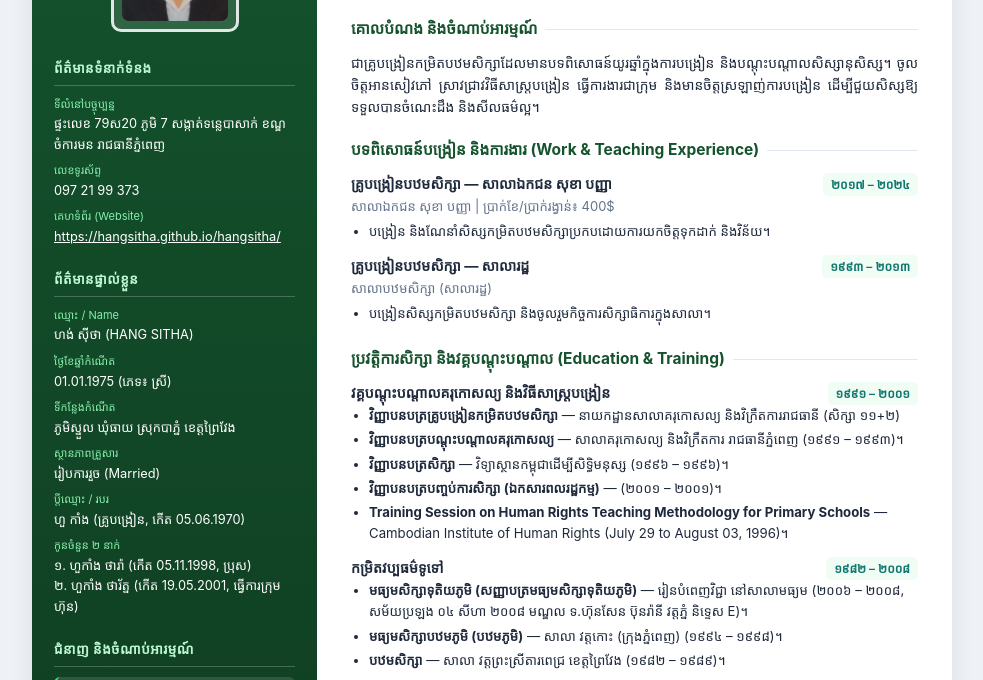
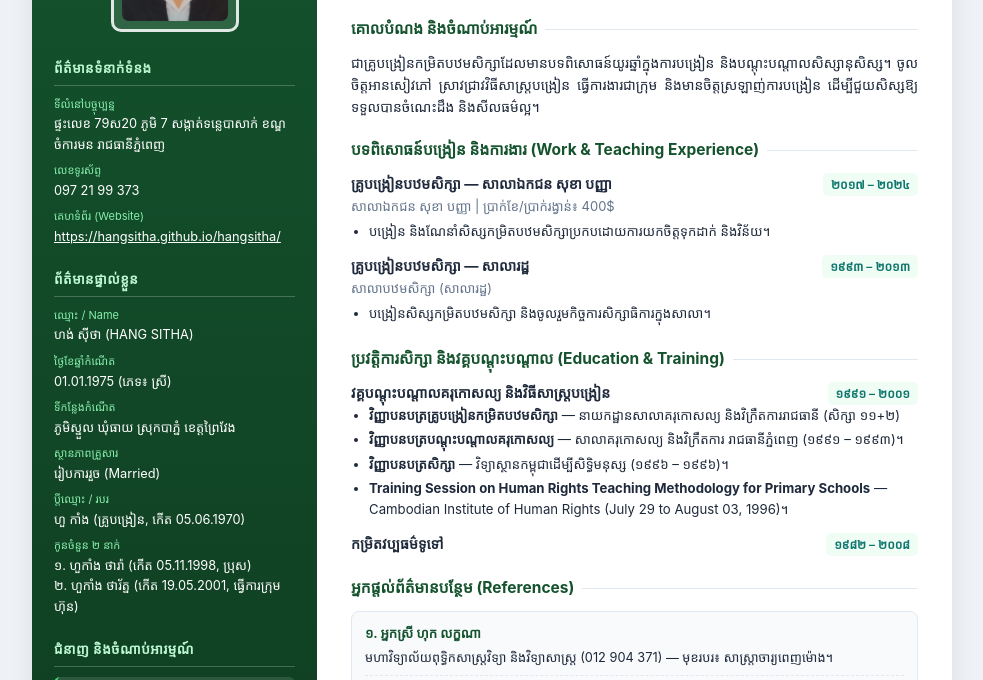
Before and after one commit to hangsitha/hangsitha_cv, a plain HTML site: page index.html in a window 1280 px wide. Shown: the part 256-936 px from the top of the page, without its empty margins (148-1131 px from the left). Drawn offline with Linux system fonts and the light colour scheme; a web font is replaced by a local one.

Commit message:
Update index.html

```diff
--- a/index.html
+++ b/index.html
@@ -523,7 +523,6 @@
             <li><strong>វិញ្ញាបនបត្រគ្រូបង្រៀនកម្រិតបឋមសិក្សា</strong> — នាយកដ្ឋានសាលាគរុកោសល្យ និងវិក្រឹតការរាជធានី (សិក្សា ១១+២)</li>
             <li><strong>វិញ្ញាបនបត្របណ្តុះបណ្តាលគរុកោសល្យ</strong> — សាលាគរុកោសល្យ និងវិក្រឹតការ រាជធានីភ្នំពេញ (១៩៩១ – ១៩៩៣)។</li>
             <li><strong>វិញ្ញាបនបត្រសិក្សា</strong> — វិទ្យាស្ថានកម្ពុជាដើម្បីសិទ្ធិមនុស្ស (១៩៩៦ – ១៩៩៦)។</li>
-            <li><strong>វិញ្ញាបនបត្របញ្ចប់ការសិក្សា (ឯកសារពលរដ្ឋកម្ម)</strong> — (២០០១ – ២០០១)។</li>
             <li><strong>Training Session on Human Rights Teaching Methodology for Primary Schools</strong> — Cambodian Institute of Human Rights (July 29 to August 03, 1996)។</li>
           </ul>
         </div>
@@ -533,11 +532,6 @@
             <span class="entry-title">កម្រិតវប្បធម៌ទូទៅ</span>
             <span class="entry-time">១៩៨២ – ២០០៨</span>
           </div>
-          <ul class="bullet-list">
-            <li><strong>មធ្យមសិក្សាទុតិយភូមិ (សញ្ញាបត្រមធ្យមសិក្សាទុតិយភូមិ)</strong> — រៀនបំពេញវិជ្ជា នៅសាលាមធ្យម (២០០៦ – ២០០៨, សម័យប្រឡង ០៤ សីហា ២០០៨ មណ្ឌល ទ.ហ៊ុនសែន ប៊ុនរ៉ានី វត្តភ្នំ និទ្ទេស E)។</li>
-            <li><strong>មធ្យមសិក្សាបឋមភូមិ (បឋមភូមិ)</strong> — សាលា វត្តកោះ (ក្រុងភ្នំពេញ) (១៩៩៤ – ១៩៩៨)។</li>
-            <li><strong>បឋមសិក្សា</strong> — សាលា វត្តព្រះស្រីតារពេជ្រ ខេត្តព្រៃវែង (១៩៨២ – ១៩៨៩)។</li>
-          </ul>
         </div>
       </div>
 
```
